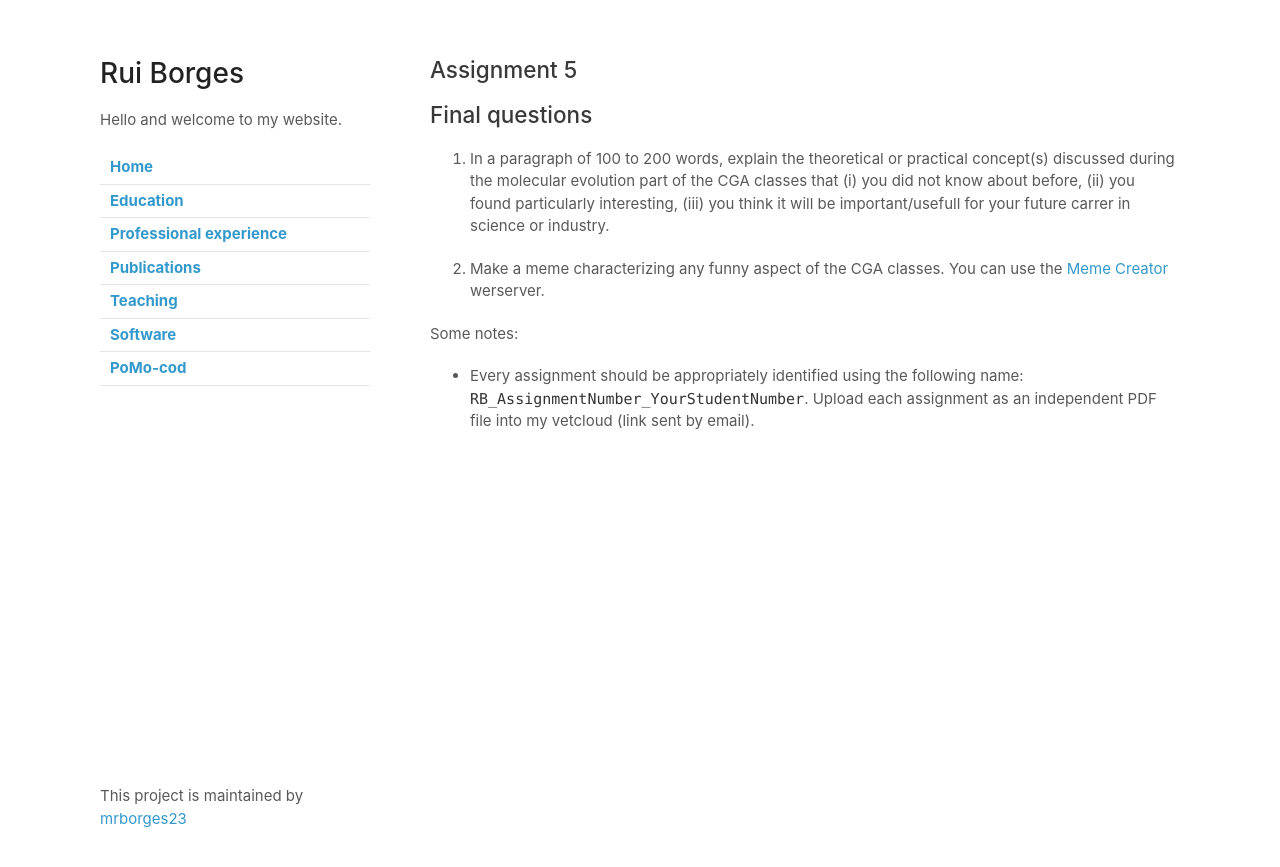
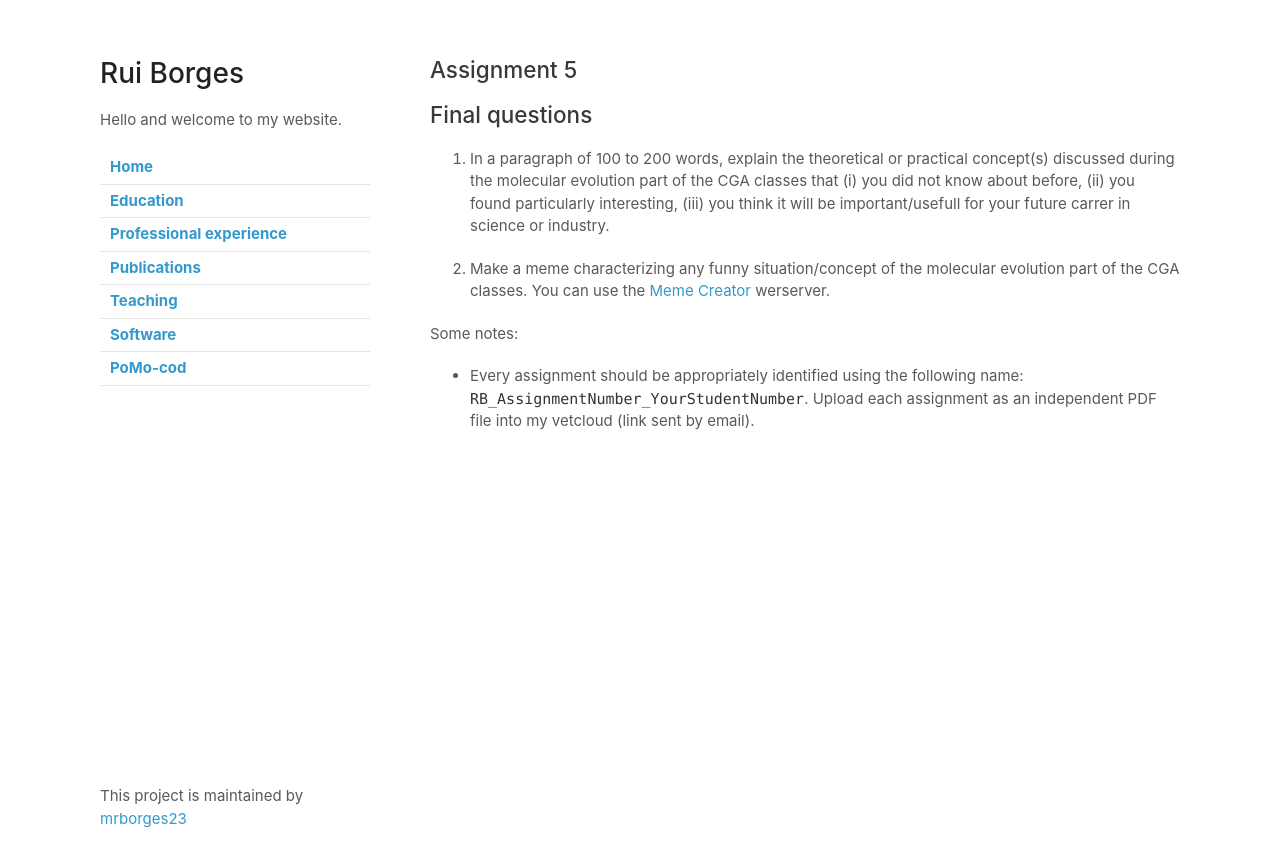
Before and after one commit to mrborges23/mypage.github.io, a Jekyll site: the page built from assignment_5.md, in a window 1280 px wide. Shown: the top 867 px of the page. Built offline with Jekyll 4.4.1, drawn with Linux system fonts in a browser that asks for light colours; our own code applies the rules of GitHub Pages for plain Markdown files.

Commit message:
Update assignment_5.md

```diff
--- a/assignment_5.md
+++ b/assignment_5.md
@@ -4,7 +4,7 @@
 1. In a paragraph of 100 to 200 words, explain the theoretical or practical concept(s) discussed during the molecular evolution part of the CGA classes that
 (i) you did not know about before, (ii) you found particularly interesting, (iii) you think it will be important/usefull for your future carrer in science or industry.
 
-2. Make a meme characterizing any funny aspect of the CGA classes. You can use the [Meme Creator](https://imgflip.com/memegenerator) werserver.
+2. Make a meme characterizing any funny situation/concept of the molecular evolution part of the CGA classes. You can use the [Meme Creator](https://imgflip.com/memegenerator) werserver.
 
 Some notes:
 * Every assignment should be appropriately identified using the following name: `RB_AssignmentNumber_YourStudentNumber`. Upload each assignment as an independent PDF file into my vetcloud (link sent by email).
```
